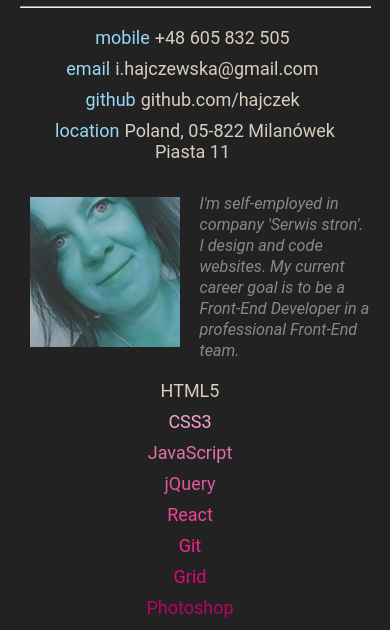
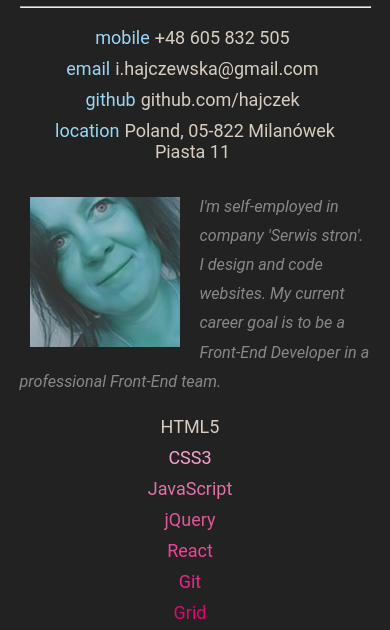
Before and after one commit to hajczek/Resume, a plain HTML site: page index.html in a window 390 px wide. Shown: the part 82-712 px from the top of the page. Drawn offline with Linux system fonts and the light colour scheme; some packages are replaced by stand-ins of ours.

Commit message:
Changed line-height value for  .welcome-message.

```diff
--- a/css/style.css
+++ b/css/style.css
@@ -303,7 +303,7 @@ span {
     width: 50%;
   }
   .welcome-message {
-    line-height: 1.1;
+    line-height: 1.8;
   }
 
 }
```
